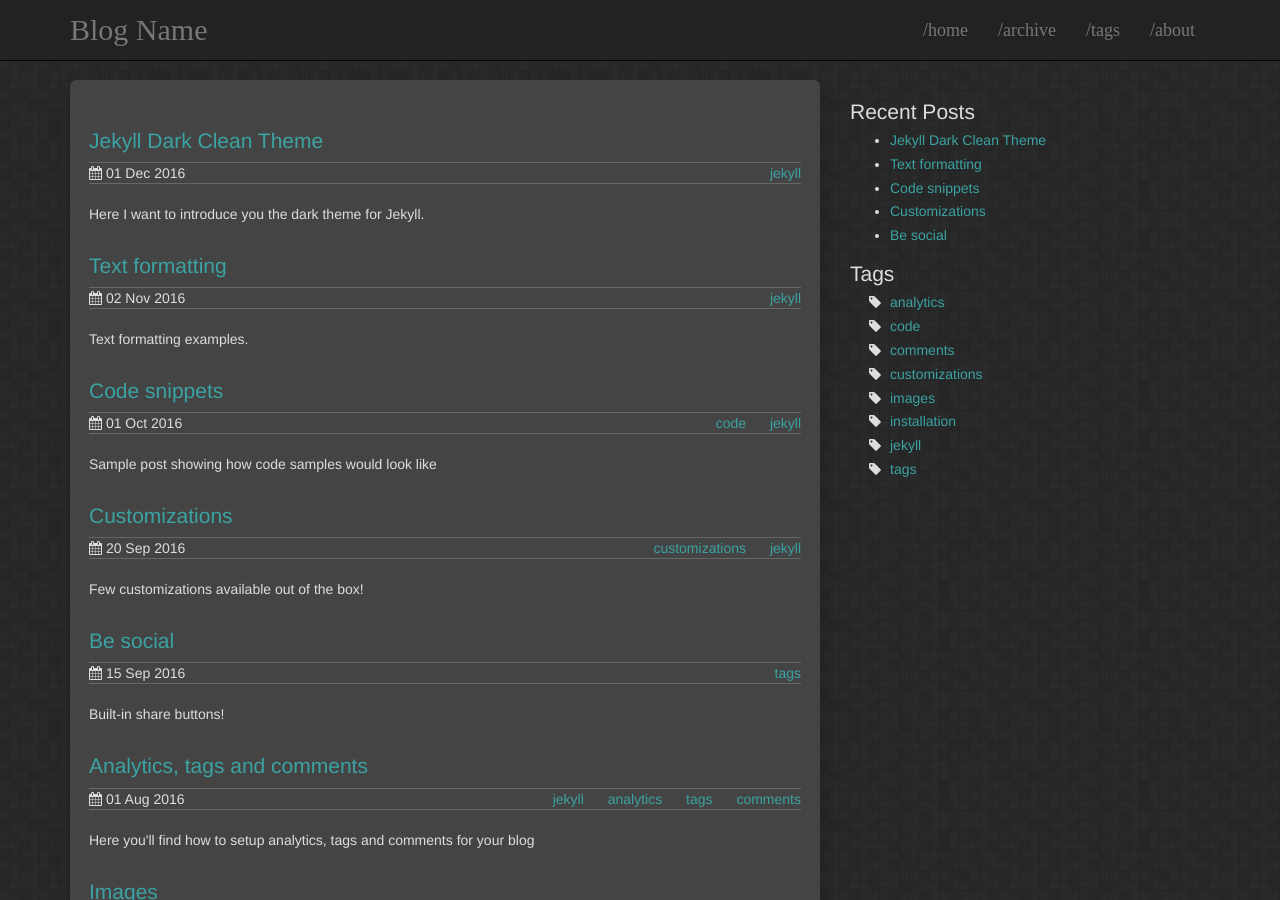
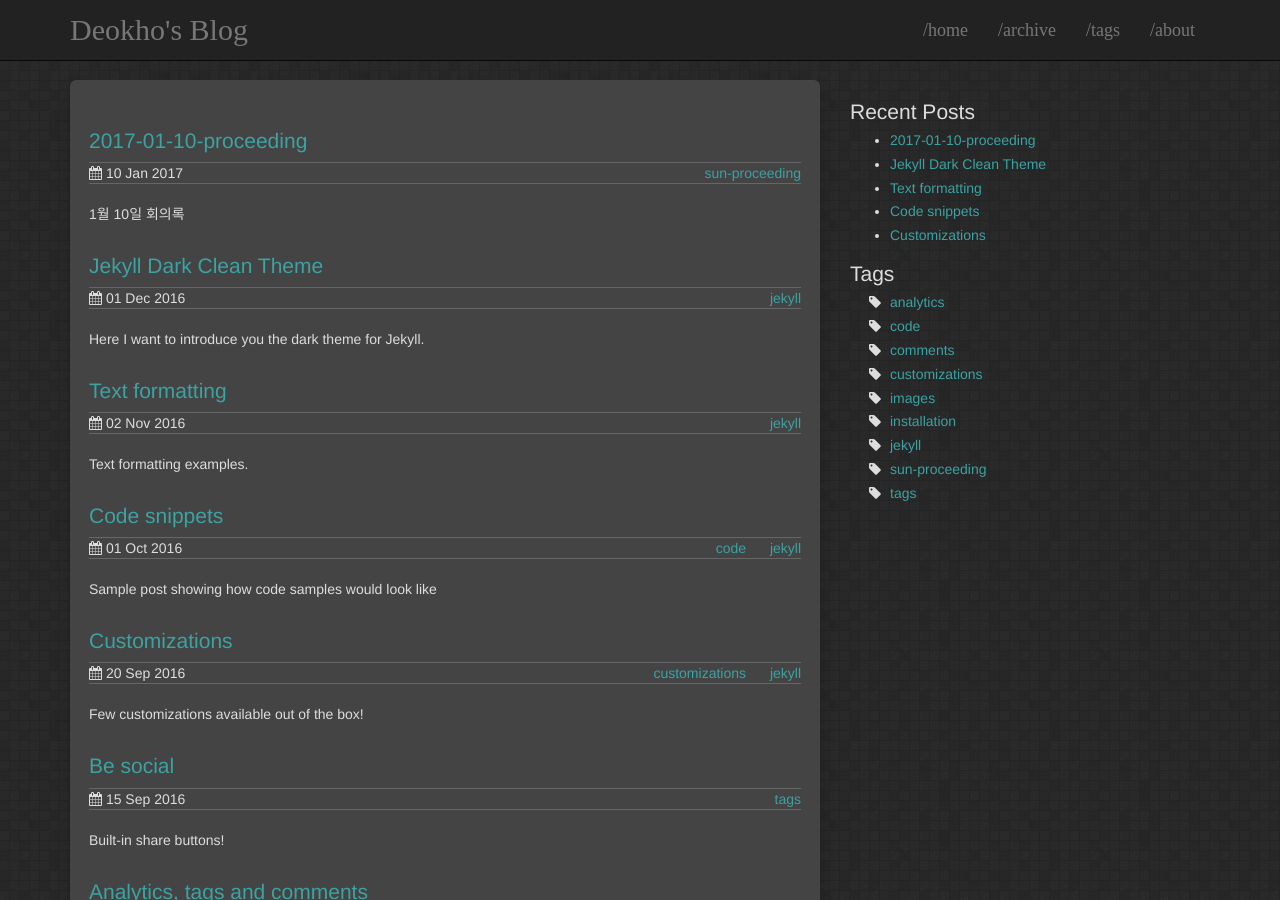
Before and after one commit to LeeDeokho/LeeDeokHo.github.io, a Jekyll site: the page built from index.html, in a window 1280 px wide and 900 px high. Built offline with Jekyll 4.4.1, drawn with Linux system fonts in a browser that asks for light colours; part of the change alters nothing that is shown.

Commit message:
Upload first blog(01-10-proceeding)

```diff
--- a/_config.yml
+++ b/_config.yml
@@ -1,6 +1,6 @@
 # Jekyll configuration
 
-name: Blog Name
+name: Deokho's Blog
 description: Software Developer
 
 # Url is currently only used only for the RSS feed in feed.xml
--- /dev/null
+++ b/_posts/2017-01-10-proceeding.md
@@ -0,0 +1,40 @@
+---
+layout: post
+title: "2017-01-10-proceeding"
+date: 2017-01-10 19:40:06
+description: 1월 10일 회의록
+tags:
+ - sun-proceeding
+---
+
+# 루키햇님 1월 10일 회의록
+
+* 회의 참석자 : 김가림, 김희범, 선도형, 이덕호, 함상혁
+* 회의 주제 : 메일 프로젝트 기획 및 아이디어 회의
+
+## 내용
+* 메일 시스템의 주제 선정 브레인 스토밍
+	* 아이들을 위한
+	* 음악(예술)인들을 위한
+		* 메일에서 스트리밍으로 음악 재생
+		* 각 초 마다 댓글 작성 기능
+	* 소식지 공유(랜덤 발송)
+	* 맞춤법 검사(격식 차리기)
+		* 템플릿 제공(상황에 맞는)(ex: 교수님한테 보낼 때, 거래처 직원에게 보낼 떄 등)
+		* 이름 스토밍 : MMM
+	* 일정 자동 생성
+	* AI 자동 답장
+	* 메일 일정 시간 안 읽을 시 위아래 메일 2개 삭제
+	* 노인분들을 위한
+		* 노인분들은 메일 사용을 잘 못하시니까 노인분들도 쓸 수 있을만큼 쉽게 만들어서 쓸 수 있도록 도와드리자
+		* 최대한 쉽고 간결하게
+
+* 백엔드 역할 분담
+	* 전송
+		* 다중 전송
+		* 파일 첨부
+	* 보관
+		* 별표
+	* 회원 관리
+		* 회원 가입
+		* 로그인
--- /dev/null
+++ b/tag/sun-proceeding.md
@@ -0,0 +1,4 @@
+---
+layout: tag_index
+tag: sun-proceeding
+---
```
